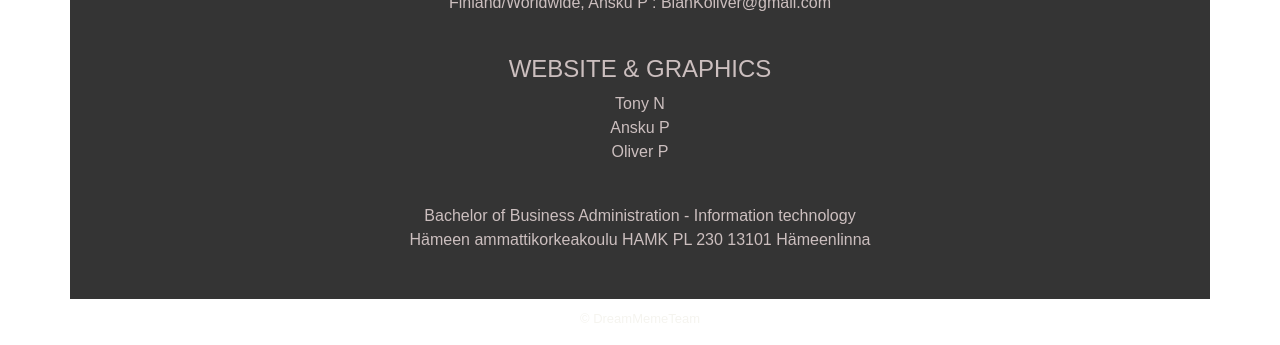
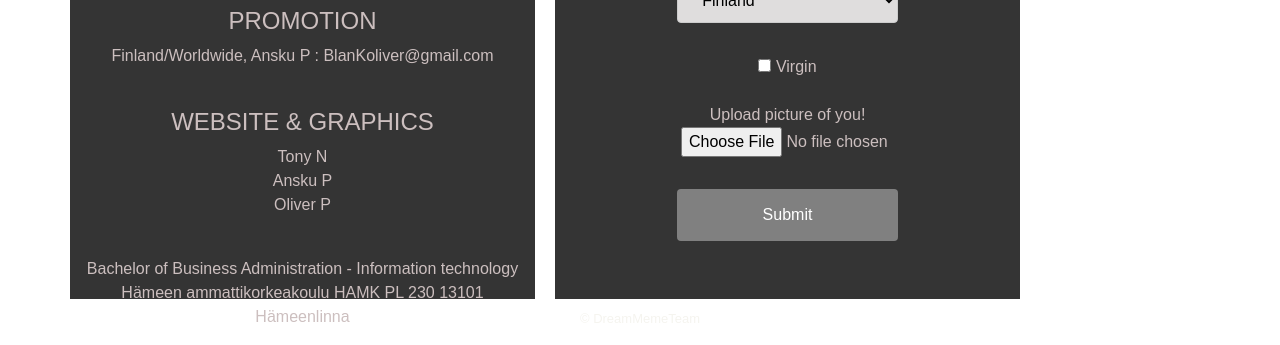
Before and after one commit to Sipuli69/Dream_meme_team, a PHP site: page /contact.html in a window 1280 px wide. Shown: the part 801-1146 px from the top of the page. Run offline with PHP 8.4, Linux system fonts and the light colour scheme.

Commit message:
contact updates

```diff
--- a/contact.html
+++ b/contact.html
@@ -52,7 +52,9 @@
                 <img src="images/pic3.png" alt="oliveri"
                     style="max-width: 110%; position: fixed; left: 0px; z-index:-5; object-fit: cover;">
             </div>
-            <div class="main" id="contact">
+
+                <div class="row">
+                    <div class="col-sm-5" id="contact" style="margin-right: 10px">
                         <h1 style="padding-top: 50px;">CONTACT</h1><br><br>
 
                         <h4>BlanKoliver MANAGEMENT & BOOKING WORLDWIDE</h4>
@@ -86,6 +88,47 @@
 
 
                     </div>
+
+
+                    <div class="col-sm-5" id="contact" style="margin-left: 10px;">
+                        <h1 style="padding-top: 50px;">WANNA HANG OUT?</h1>
+
+                        <h4>(Women only)</h4> <br>
+
+                        <form action="contact.html" method="POST">
+
+                            <label for="fname">Name:</label><br>
+                            <input type="text" id="fname" name="fname" placeholder="Your name..."><br>
+
+                            <label for="phonumber">Phone number:</label><br>
+                            <input type="text" id="email" name="email" placeholder="Your phone number..."><br>
+
+                            <label for="country">Country:</label><br>
+                            <select id="country" name="country">
+                                <option value="finland">Finland</option>
+                                <option value="other">Other</option>
+                            </select>
+
+                            <br><br>
+                            <input type="checkbox" id="virgin" name="virgin" value="Virgin">
+                            <label for="virgin">Virgin</label> <br><br>
+
+                            Upload picture of you!
+                            <br>
+                            <input type="file" name="fileToUpload" id="fileToUpload" style="padding-left:90px">
+
+                            <br><br>
+
+                            <input type="submit" value="Submit">
+                        </form>
+
+
+
+                    </div>
+
+
+                </div>
+
         </div>
         <div class="row">
             <p>&copy; DreamMemeTeam</p>
--- a/css/main.css
+++ b/css/main.css
@@ -181,6 +181,32 @@ table, tr {
   border: 2px solid black;
 }
 
+input[type=text], select {
+  width: 50%;
+  padding: 12px 20px;
+  margin: 8px 0;
+  display: inline-block;
+  border: 1px solid #ccc;
+  border-radius: 4px;
+  box-sizing: border-box;
+  background-color: rgb(223, 221, 221);
+}
+
+input[type=submit] {
+  width: 50%;
+  background-color:gray;
+  color: white;
+  padding: 14px 20px;
+  margin: 8px 0;
+  border: none;
+  border-radius: 4px;
+  cursor: pointer;
+}
+
+input[type=submit]:hover {
+  background-color: #45a049;
+}
+
 /* v TÄHÄN PUHELIN JUTUT v */
 
 @media screen and (max-width: 800px) {
```
Lines whose indentation alone changed are shown as unchanged.
